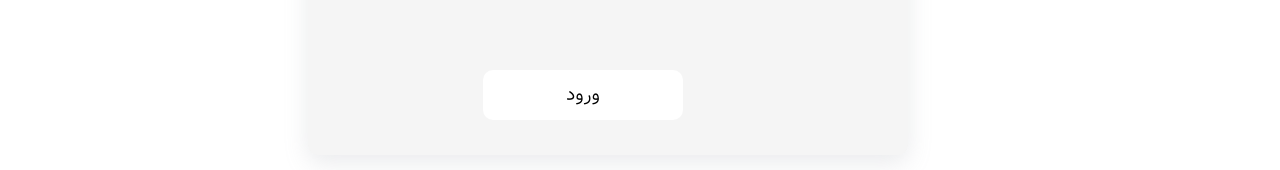
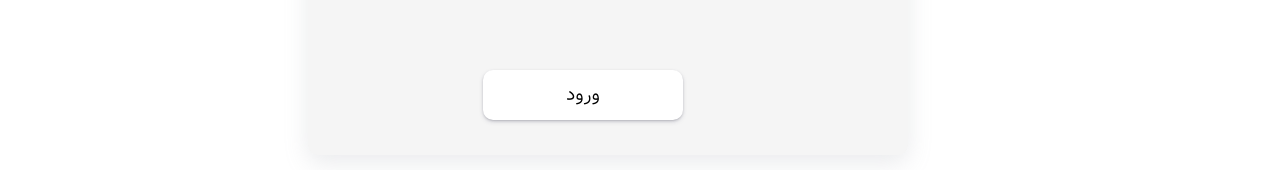
Before and after one commit to alivarastepour/LMS, a React (Create React App) app in the folder front-end/: page / in a window 1280 px wide. Shown: the part 1255-1425 px from the top of the page. Built offline with nearby package versions, Linux system fonts and the light colour scheme; the HTML template or start-up script is replaced by a standard one.

Commit message:
button shadow is added

```diff
--- a/front-end/src/Components/Sign-in/sign-in.styles.js
+++ b/front-end/src/Components/Sign-in/sign-in.styles.js
@@ -83,6 +83,7 @@ export const Content = styled.div`
     background-color: white;
     border: none;
     border-radius: 10px;
+    box-shadow: rgba(50, 50, 93, 0.25) 0px 2px 5px -1px, rgba(0, 0, 0, 0.3) 0px 1px 3px -1px;
   }
 
   .button:hover,  .inp:hover{
--- a/front-end/src/Components/Sign-up/Sign-up.styles.js
+++ b/front-end/src/Components/Sign-up/Sign-up.styles.js
@@ -68,6 +68,7 @@ export const Content = styled.div`
     background-color: white;
     border: none;
     border-radius: 10px;
+    box-shadow: rgba(50, 50, 93, 0.25) 0px 2px 5px -1px, rgba(0, 0, 0, 0.3) 0px 1px 3px -1px;
   }
 
   .button:hover, .inp:hover {
```
